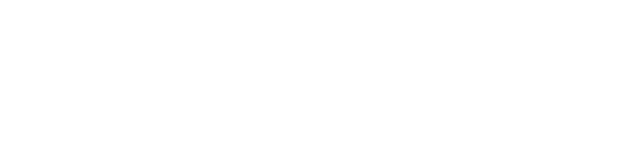
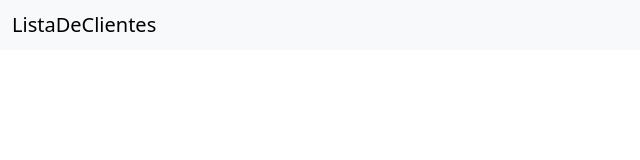
Before and after one commit to Mardonylima/ListaClientesHTML, a plain HTML site: page index.html in a window 1280 px wide. Shown: the whole page, without its empty margins (0-640 px from the left). Drawn offline with nearby package versions, Linux system fonts and the light colour scheme.

Commit message:
feat: criaçao do navbar

```diff
--- a/index.html
+++ b/index.html
@@ -5,8 +5,15 @@
     <meta http-equiv="X-UA-Compatible" content="IE=edge">
     <meta name="viewport" content="width=device-width, initial-scale=1.0">
     <title>git</title>
+    <link href="https://cdn.jsdelivr.net/npm/bootstrap@5.3.2/dist/css/bootstrap.min.css" rel="stylesheet" integrity="sha384-T3c6CoIi6uLrA9TneNEoa7RxnatzjcDSCmG1MXxSR1GAsXEV/Dwwykc2MPK8M2HN" crossorigin="anonymous">
 </head>
 <body>
-
+    <!-- As a heading -->
+<nav class="navbar bg-body-tertiary">
+    <div class="container-fluid">
+      <span class="navbar-brand mb-0 h1">ListaDeClientes</span>
+    </div>
+  </nav>
+<script src="https://cdn.jsdelivr.net/npm/bootstrap@5.3.2/dist/js/bootstrap.bundle.min.js" integrity="sha384-C6RzsynM9kWDrMNeT87bh95OGNyZPhcTNXj1NW7RuBCsyN/o0jlpcV8Qyq46cDfL" crossorigin="anonymous"></script>
 </body>
 </html>
```
